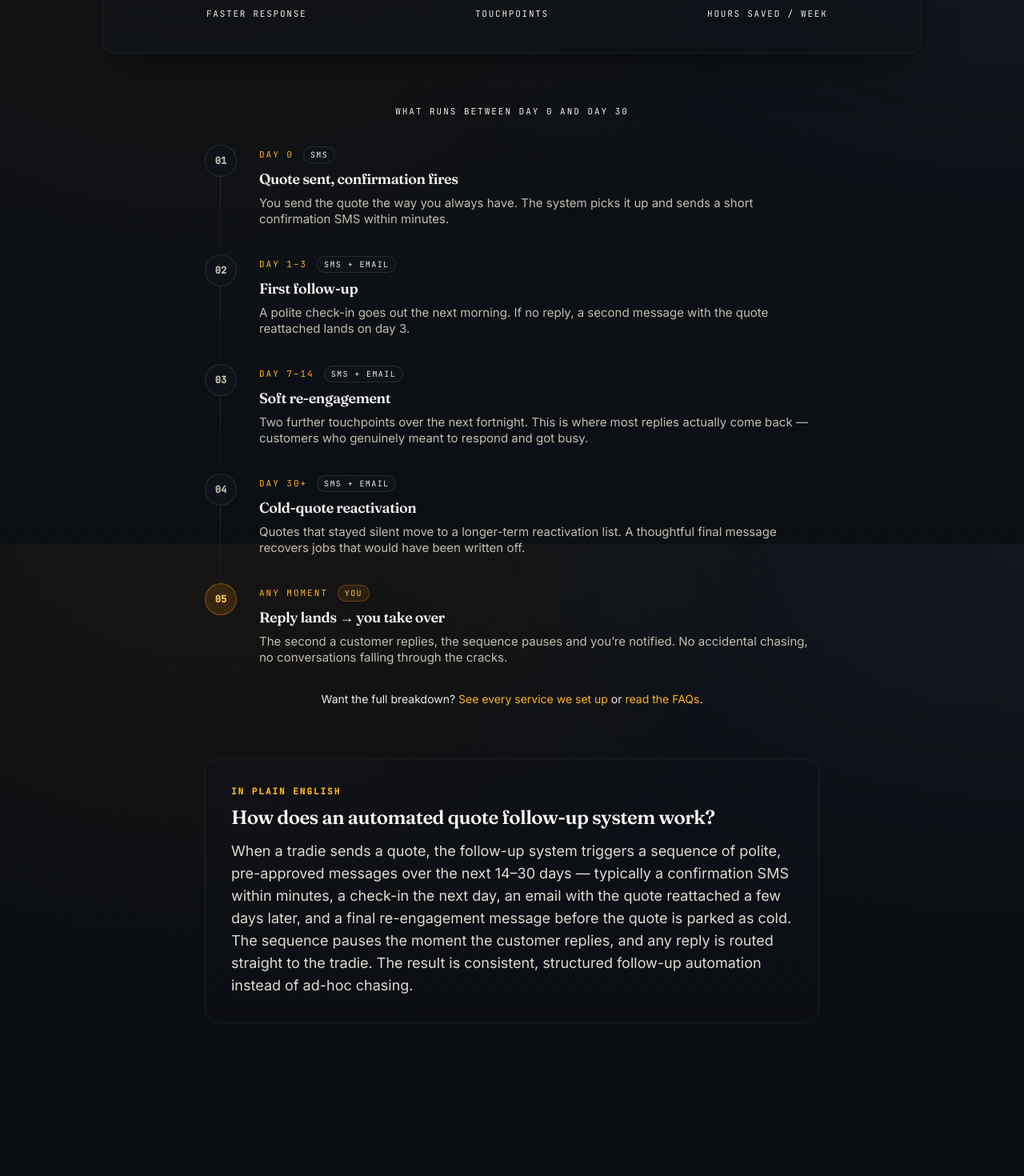
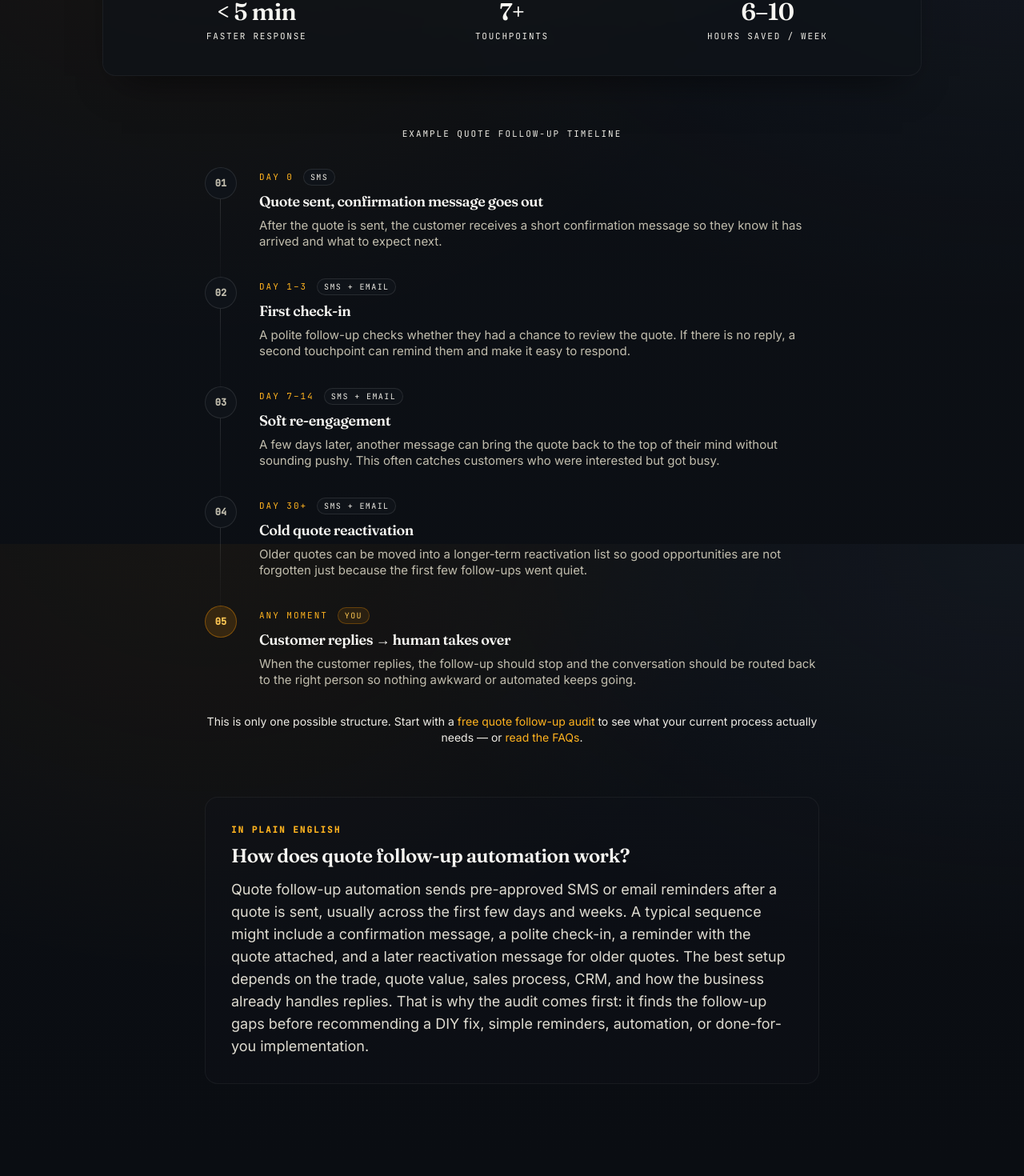
Before and after one commit to rickybourke73-sudo/tradie-systems-co, a Next.js app: page / in a window 1280 px wide. Shown: the part 4120-5590 px from the top of the page at 80% size. Built offline with nearby package versions, Linux system fonts and the light colour scheme; no server answers.

Commit message:
Make workflow section audit-first

```diff
--- a/components/sections/WorkflowSection.tsx
+++ b/components/sections/WorkflowSection.tsx
@@ -12,32 +12,32 @@ interface Step {
 const steps: Step[] = [
   {
     when: 'Day 0',
-    title: 'Quote sent, confirmation fires',
-    body: 'You send the quote the way you always have. The system picks it up and sends a short confirmation SMS within minutes.',
+    title: 'Quote sent, confirmation message goes out',
+    body: 'After the quote is sent, the customer receives a short confirmation message so they know it has arrived and what to expect next.',
     channel: 'SMS'
   },
   {
     when: 'Day 1–3',
-    title: 'First follow-up',
-    body: 'A polite check-in goes out the next morning. If no reply, a second message with the quote reattached lands on day 3.',
+    title: 'First check-in',
+    body: 'A polite follow-up checks whether they had a chance to review the quote. If there is no reply, a second touchpoint can remind them and make it easy to respond.',
     channel: 'SMS + Email'
   },
   {
     when: 'Day 7–14',
     title: 'Soft re-engagement',
-    body: 'Two further touchpoints over the next fortnight. This is where most replies actually come back — customers who genuinely meant to respond and got busy.',
+    body: 'A few days later, another message can bring the quote back to the top of their mind without sounding pushy. This often catches customers who were interested but got busy.',
     channel: 'SMS + Email'
   },
   {
     when: 'Day 30+',
-    title: 'Cold-quote reactivation',
-    body: 'Quotes that stayed silent move to a longer-term reactivation list. A thoughtful final message recovers jobs that would have been written off.',
+    title: 'Cold quote reactivation',
+    body: 'Older quotes can be moved into a longer-term reactivation list so good opportunities are not forgotten just because the first few follow-ups went quiet.',
     channel: 'SMS + Email'
   },
   {
     when: 'Any moment',
-    title: 'Reply lands → you take over',
-    body: 'The second a customer replies, the sequence pauses and you’re notified. No accidental chasing, no conversations falling through the cracks.',
+    title: 'Customer replies → human takes over',
+    body: 'When the customer replies, the follow-up should stop and the conversation should be routed back to the right person so nothing awkward or automated keeps going.',
     channel: 'You'
   }
 ];
@@ -49,9 +49,9 @@ export function WorkflowSection() {
       className="bg-gradient-to-b from-transparent via-ink-900/40 to-transparent"
     >
       <SectionHeader
-        eyebrow="How it works"
-        title="How an automated quote follow-up system runs in the background."
-        description="You quote the job. The system handles every touchpoint after that — by SMS, email, or both — until the customer replies or the quote politely closes itself out."
+        eyebrow="Example workflow"
+        title="What your quote follow-up process could look like after the audit."
+        description="Every trade business follows up differently. The audit looks at what you already do, where quotes are going cold, and whether a simple follow-up sequence like this would help."
         align="center"
       />
 
@@ -62,7 +62,7 @@ export function WorkflowSection() {
       {/* Condensed timeline */}
       <div className="mx-auto mt-14 max-w-3xl sm:mt-16">
         <p className="mb-8 text-center font-mono text-[11px] uppercase tracking-[0.18em] text-bone-500">
-          What runs between Day 0 and Day 30
+          Example quote follow-up timeline
         </p>
         <ol>
           {steps.map((s, i) => {
@@ -114,14 +114,14 @@ export function WorkflowSection() {
         </ol>
 
         <p className="mt-8 text-center text-sm text-bone-400">
-          Want the full breakdown?{' '}
+          This is only one possible structure. Start with a{' '}
           <Link
             href="/services"
             className="text-signal-400 underline-offset-4 hover:underline"
           >
-            See every service we set up
+            free quote follow-up audit
           </Link>{' '}
-          or{' '}
+          to see what your current process actually needs — or{' '}
           <Link
             href="/faqs"
             className="text-signal-400 underline-offset-4 hover:underline"
@@ -138,15 +138,16 @@ export function WorkflowSection() {
           In plain English
         </p>
         <h3 className="mt-2 font-display text-xl font-semibold text-bone-50 sm:text-2xl">
-          How does an automated quote follow-up system work?
+          How does quote follow-up automation work?
         </h3>
         <p className="mt-3 text-base leading-relaxed text-bone-200 sm:text-lg">
-          When a tradie sends a quote, the follow-up system triggers a sequence of polite,
-          pre-approved messages over the next 14–30 days — typically a confirmation SMS within
-          minutes, a check-in the next day, an email with the quote reattached a few days later,
-          and a final re-engagement message before the quote is parked as cold. The sequence pauses
-          the moment the customer replies, and any reply is routed straight to the tradie. The
-          result is consistent, structured follow-up automation instead of ad-hoc chasing.
+          Quote follow-up automation sends pre-approved SMS or email reminders after a quote is
+          sent, usually across the first few days and weeks. A typical sequence might include a
+          confirmation message, a polite check-in, a reminder with the quote attached, and a later
+          reactivation message for older quotes. The best setup depends on the trade, quote value,
+          sales process, CRM, and how the business already handles replies. That is why the audit
+          comes first: it finds the follow-up gaps before recommending a DIY fix, simple reminders,
+          automation, or done-for-you implementation.
         </p>
       </div>
     </Section>
```
